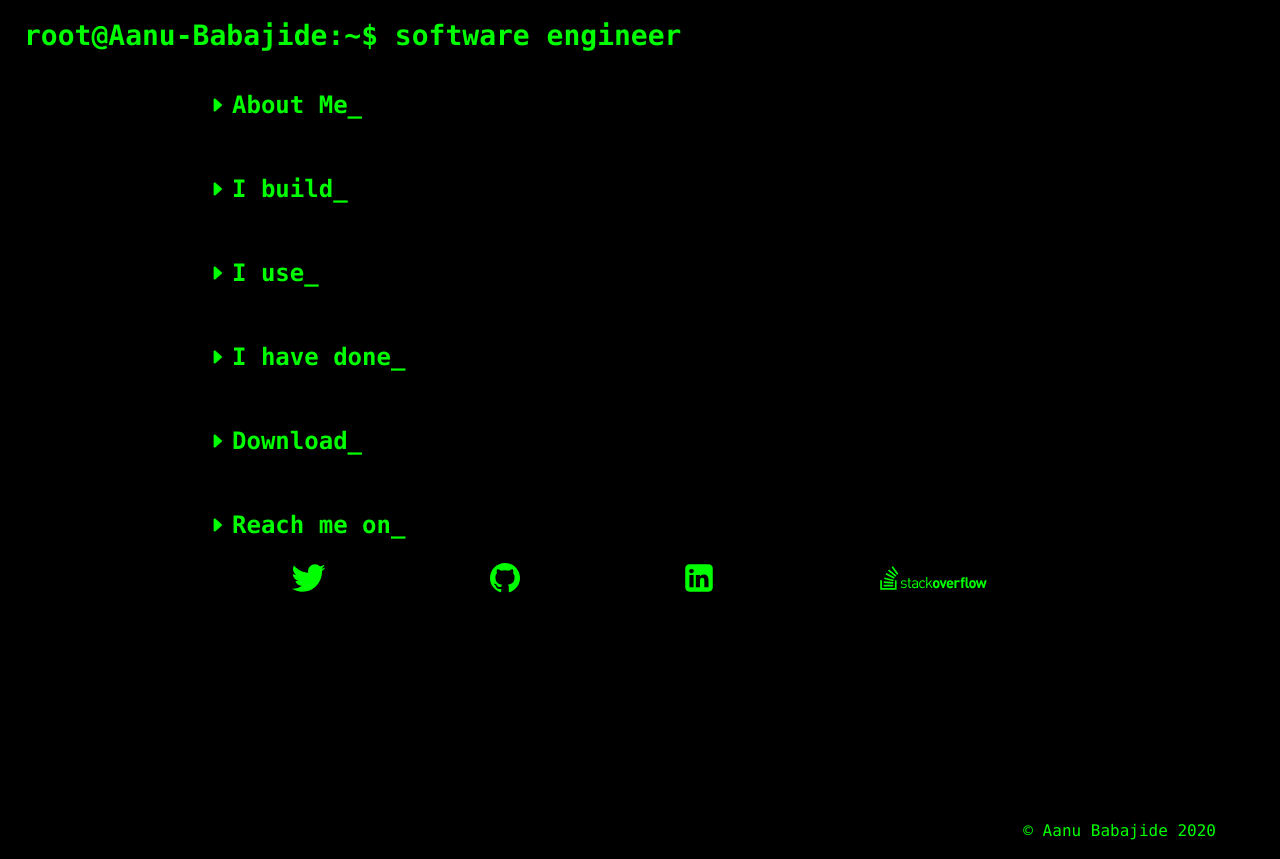
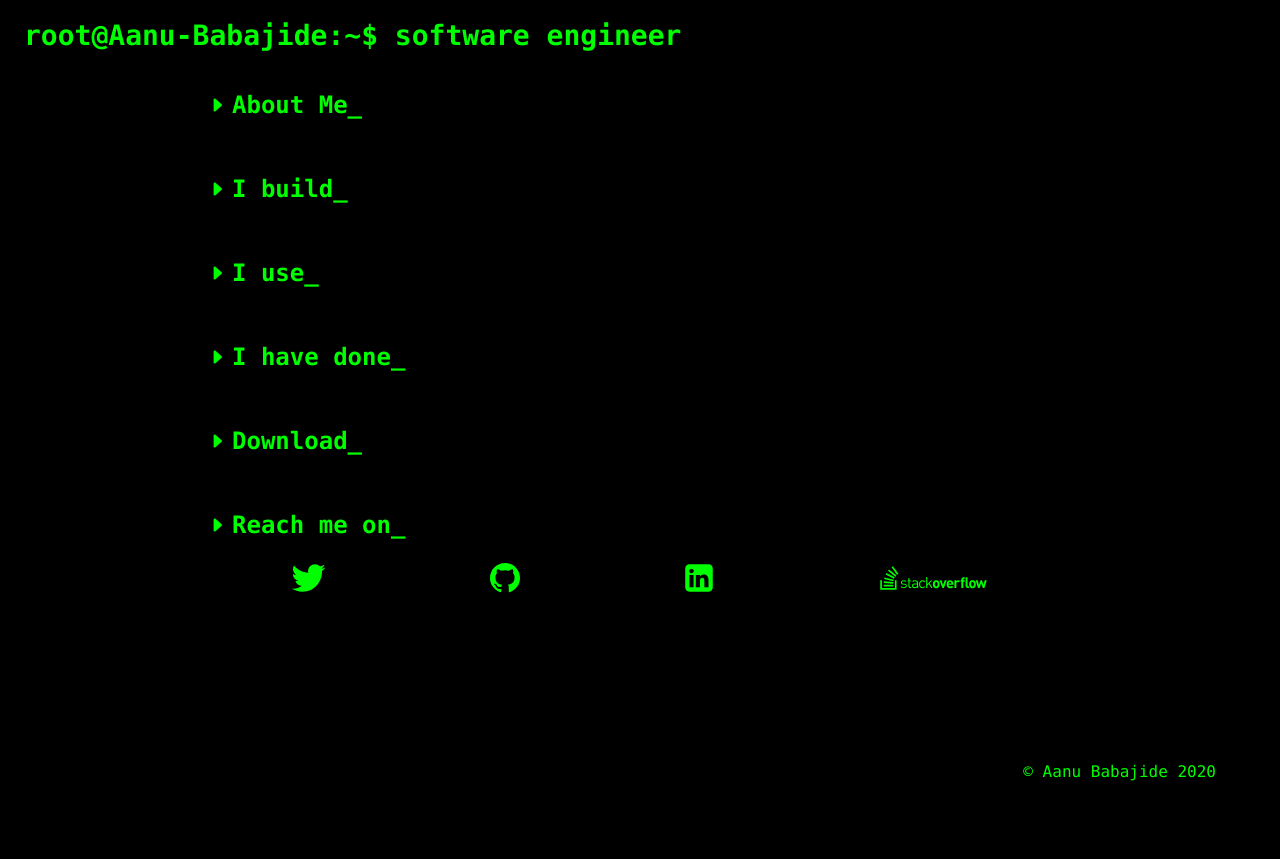
Before and after one commit to anubabajide/anubabajide.github.io, a plain HTML site: page index.html in a window 1280 px wide. After the commit the page ends 800 px from the top, so only its background shows below. Drawn offline with Linux system fonts and the light colour scheme.

Commit message:
Fixed footer properly

```diff
--- a/style.css
+++ b/style.css
@@ -7,8 +7,9 @@
     outline: 0;
 }
 
-body {
+html, body {
     background-color: #000000;
+    height: 100%;
 }
 
 a {
@@ -48,7 +49,8 @@ p {
 .container {
     position: relative;
     margin: 0 auto 0 auto;
-    /* height: 100vh; */
+    height: auto;
+    min-height: 100%;
     /* width: 80%; */
     background-color: transparent;
 }
@@ -87,7 +89,7 @@ p {
     flex-direction: column;
     width: 70%;
     margin: 0 auto 0 auto;
-    min-height: 91.5vh;
+    /* min-height: 87vh; */
     background-color: #000000;
 }
 
@@ -111,7 +113,9 @@ p {
 }
 
 .footer {
+    position: absolute;
     bottom: 0;
+    right: 0;
     background-color: #000000;
     padding: 1em;
     padding-right: 4em;
```
